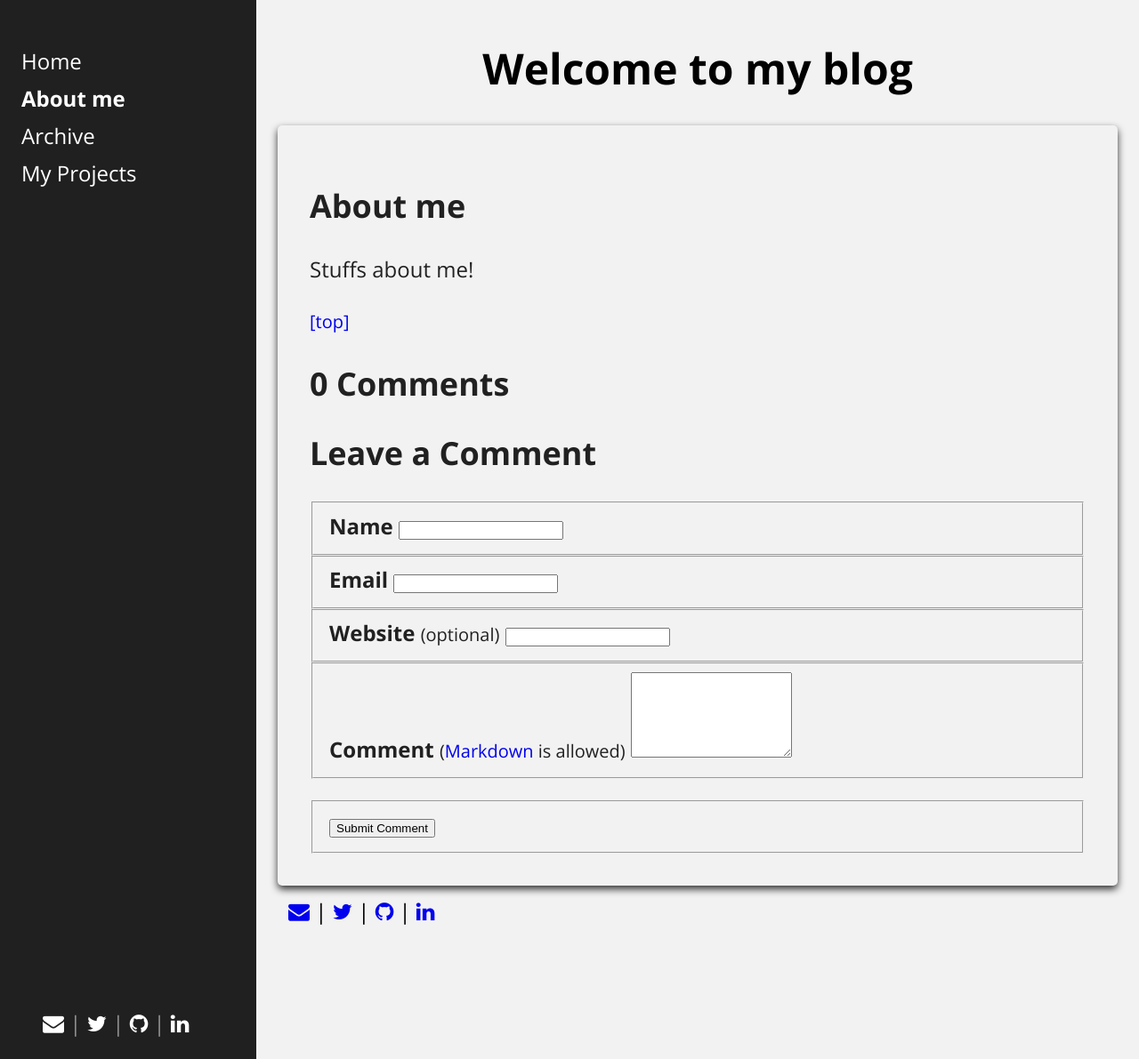
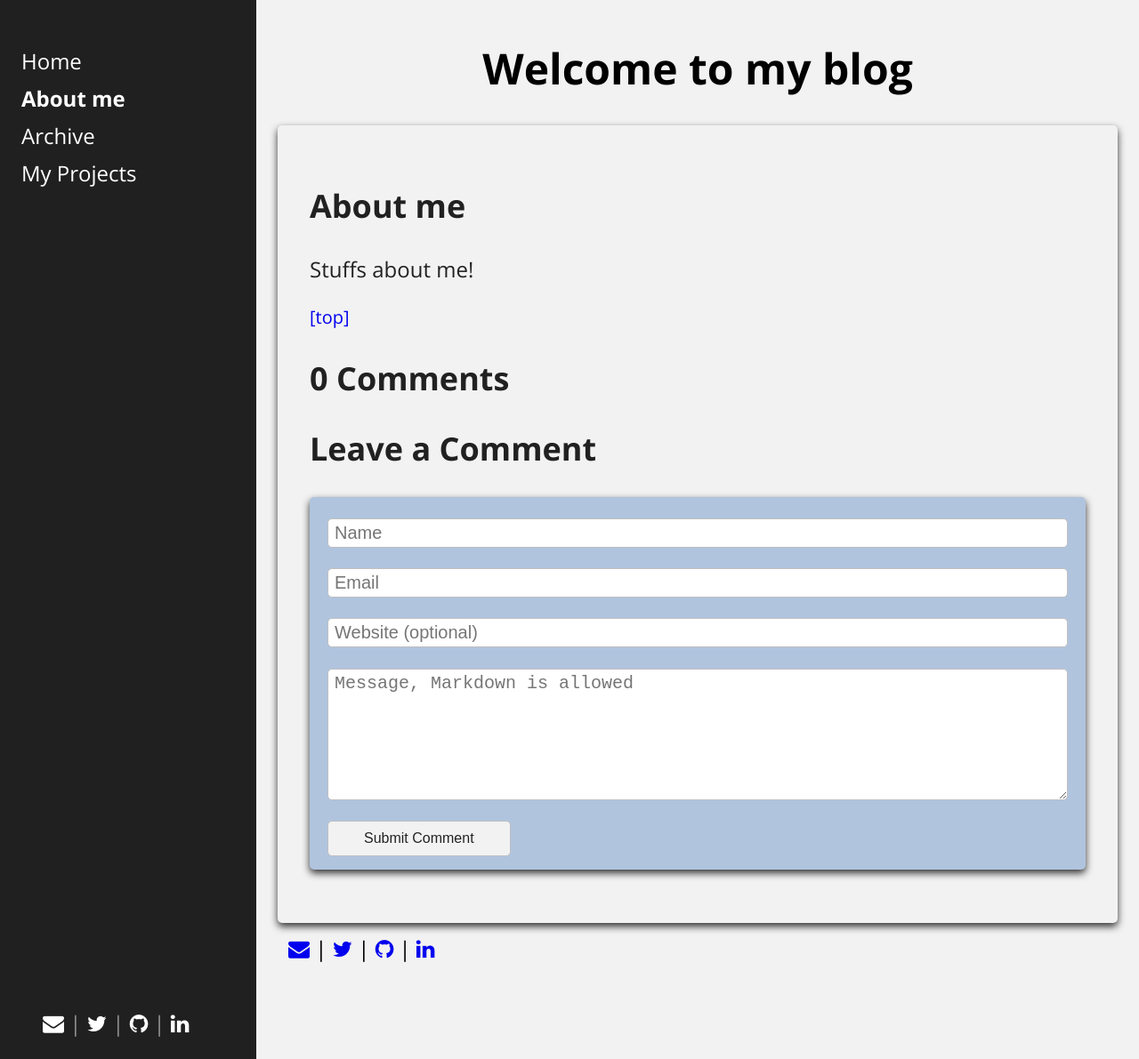
Before and after one commit to litasa/litasa.github.io, a Jekyll site: the page built from blog/about.html, in a window 1280 px wide and 1191 px high. Shown: the whole window at 89% size. Built offline with Jekyll 4.4.1, drawn with Linux system fonts in a browser that asks for light colours.

Commit message:
hopefully working send

```diff
--- a/_includes/comment_form.html
+++ b/_includes/comment_form.html
@@ -1,26 +1,22 @@
 <div id="respond">
         <h2 class="page__section-label">Leave a Comment</h2>
-        <form id="comment-form" class="page_form js-form form" method="post" action="https://api.staticman.net/v2/entry/litasa/litasa.github.io/master/comments">
+        <form id="comment-form" class="card form" method="post" action="https://api.staticman.net/v2/entry/litasa/litasa.github.io/master/comments">
 
-          <fieldset>
-            <label for="comment-form-name"><strong>Name</strong></label>
-            <input type="text" id="comment-form-name" name="fields[name]" required spellcheck="false">
+          <fieldset class="field" id="first-field">
+            <input type="text" id="comment-form-name" name="fields[name]" required spellcheck="false"
+            placeholder="Name" class="rounded comment-form">
           </fieldset>
 
-          <fieldset>
-            <label for="comment-form-email"><strong>Email</strong></label>
-            <input type="email" id="comment-form-email" name="fields[email]" required spellcheck="false">
+          <fieldset class="field">
+            <input type="email" id="comment-form-email" name="fields[email]" required spellcheck="false" placeholder="Email" class="rounded comment-form">
           </fieldset>
 
-          <fieldset>
-            <label for="comment-form-url"><strong>Website</strong> <small>(optional)</small></label>
-            <input type="url" id="comment-form-url" name="fields[url]"/>
+          <fieldset class="field">
+            <input type="url" id="comment-form-url" name="fields[url]" placeholder="Website (optional)" class="rounded comment-form"/>
           </fieldset>
 
-          <fieldset>
-            <label for="comment-form-message"><strong>Comment</strong>
-            <small>(<a href="https://kramdown.gettalong.org/quickref.html" target="_blank">Markdown</a> is allowed)</small></label>
-            <textarea type="text" rows="6" id="comment-form-message" name="fields[message]" required spellcheck="true"></textarea>
+          <fieldset class="field">
+            <textarea type="text" rows="6" id="comment-form-message" name="fields[message]" required spellcheck="true" placeholder="Message, Markdown is allowed" class="rounded comment-form"></textarea>
           </fieldset>
 
           <!-- Hidden values no person should fill in -->
@@ -32,13 +28,9 @@
             <label for="comment-form-location">Leave blank if you are a human</label>
             <input type="text" id="comment-form-location" name="fields[hidden]" autocomplete="off">
           </fieldset>
-          <!-- Start comment form alert messaging -->
-          <p class="hidden js-notice">
-            <span class="js-notice-text"></span>
-          </p>
-          <!-- End comment form alert messaging -->
-          <fieldset>
-            <button type="submit" id="comment-form-submit" class="btn btn--large">Submit Comment</button>
+
+          <fieldset class="field">
+            <button type="submit" id="comment-form-submit" class="btn-class">Submit Comment</button>
           </fieldset>
         </form>
       </div>
--- a/_includes/comments.html
+++ b/_includes/comments.html
@@ -6,6 +6,7 @@
   </h2>
   {% assign comments = site.data.comments[page.slug]%}
   {% for comment in comments %}
+
     {% assign index       = forloop.index %}
     {% assign r           = comment[1].replying_to %}
     {% assign replying_to = r | to_integer %}
--- a/_layouts/default.html
+++ b/_layouts/default.html
@@ -1,4 +1,3 @@
-<!DOCTYPE html>
 <html>
 	<head>
 		<link rel="stylesheet" href="{{ "/css/main.css" | prepend: site.baseurl }}">
--- a/css/main.css
+++ b/css/main.css
@@ -9,14 +9,11 @@ html,body {
     font-family: 'Open Sans',sans-serif;
     font-size: 24px;
     margin: 0;
+    color: black;
 }
 
 a {
     text-decoration: none;
-    -webkit-transition: color 0.25s ease-in,background 0.25s ease-in;
-    -moz-transition: color 0.25s ease-in,background 0.25s ease-in;
-    -o-transition: color 0.25s ease-in,background 0.25s ease-in;
-    transition: color 0.25s ease-in,background 0.25s ease-in;
 }
 
 p {
@@ -48,7 +45,6 @@ p {
     padding: 1.5em;
     position: relative;
     box-shadow: 0 4px 8px 0 rgba(0,0,0,0.8);
-    transition: 0.3s;
     border-radius: 5px; /* 5px rounded corners */
 }
 .module:not(.nohover):hover {
@@ -215,7 +211,7 @@ a.sidebar-nav-item:focus {
 }
 
 .pagination {
-    float: right;
+  float: right;
 }
 
 .post-tag {
@@ -284,6 +280,55 @@ a.sidebar-nav-item:focus {
   margin: 1em;
 }
 
-textarea:focus {
-    border: 3px solid #555;
+.field {
+  border-width: 0;
+
 }
+
+.form {
+  background-color: lightsteelblue;
+  width: 100%;
+}
+
+.rounded {
+	border: 1px solid #bfbfbf;
+	-moz-border-radius: 5px;
+	-webkit-border-radius: 5px;
+	border-radius: 5px;
+	font-size: 20px;
+	padding: 4px 7px;
+	outline: 0;
+	-webkit-appearance: none;
+}
+.rounded:focus {
+	border-color: #8c8c8c;
+}
+
+.comment-form {
+  width: 100%;
+  color: #212121;
+}
+
+#first-field {
+  padding-top: 1em;
+}
+
+.btn-class{
+ display: inline-block;
+ border:1px solid #bfbfbf;
+ color: #212121;
+ border-radius: 5px 5px 5px 5px;
+ -webkit-border-radius: 5px 5px 5px 5px;
+ -moz-border-radius: 5px 5px 5px 5px;
+ width: auto;
+ height: auto;
+ font-size: 16px;
+ padding: 10px 40px;
+ text-shadow: 0 1px 0 #fff;
+ background-color: #f2f2f2;
+}
+
+.btn-class:hover, .btn-class:active{
+ border: 1px solid #8c8c8c;
+ background-color: #f5f5f5;
+}
```
